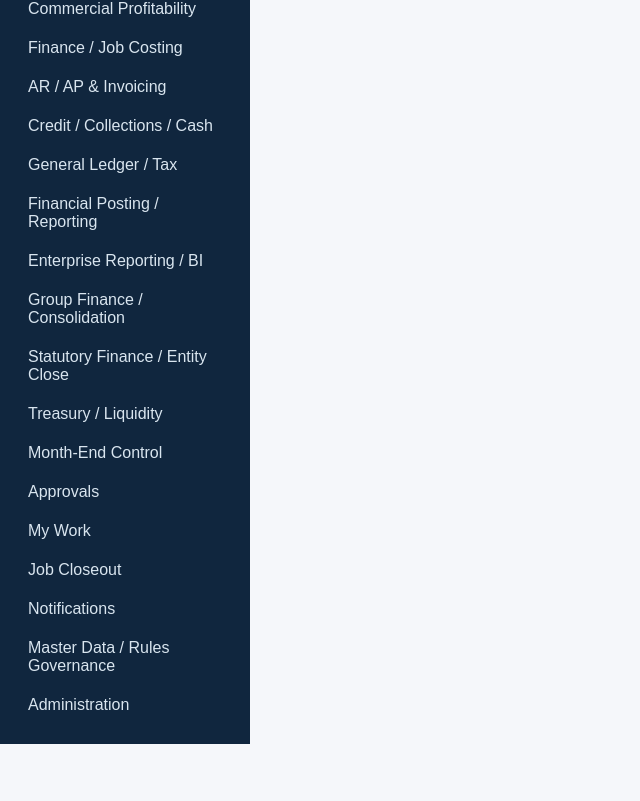
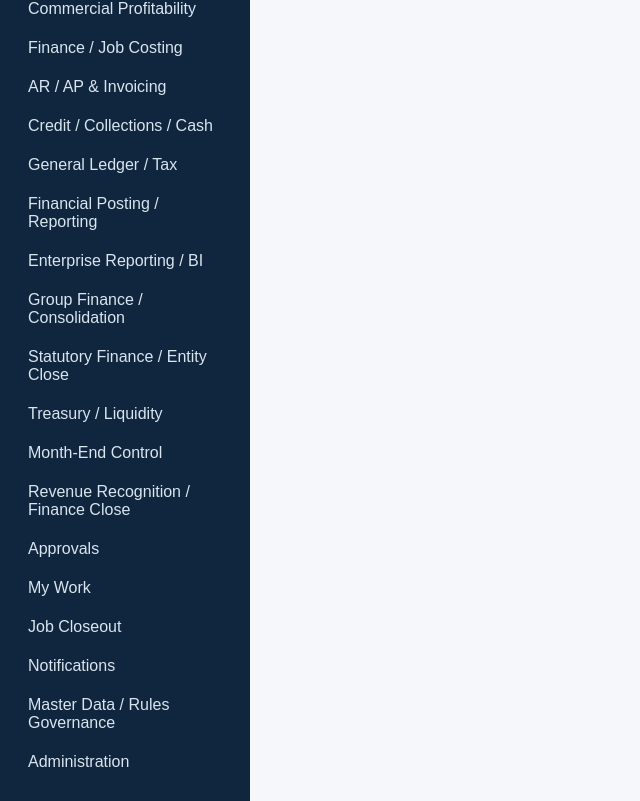
Before and after one commit to CFI21/ancline-global-erp1, a Next.js app in the folder apps/web/: page /rates in a window 1280 px wide. Shown: the part 1296-2097 px from the top of the page, without its empty margins (0-640 px from the left). Before the commit the page ends 2040 px from the top, so only its background shows below. Built offline with nearby package versions, Linux system fonts and the light colour scheme; no server answers; sample sign-in values are in the browser's storage.

Commit message:
Add revenue close workspace navigation

```diff
--- a/apps/web/components/WorkspaceShell.tsx
+++ b/apps/web/components/WorkspaceShell.tsx
@@ -44,6 +44,7 @@ const links=[
   ['/statutory-finance','Statutory Finance / Entity Close'],
   ['/treasury','Treasury / Liquidity'],
   ['/month-end','Month-End Control'],
+  ['/revenue-close','Revenue Recognition / Finance Close'],
   ['/approvals','Approvals'],
   ['/tasks','My Work'],
   ['/closeout','Job Closeout'],
```
